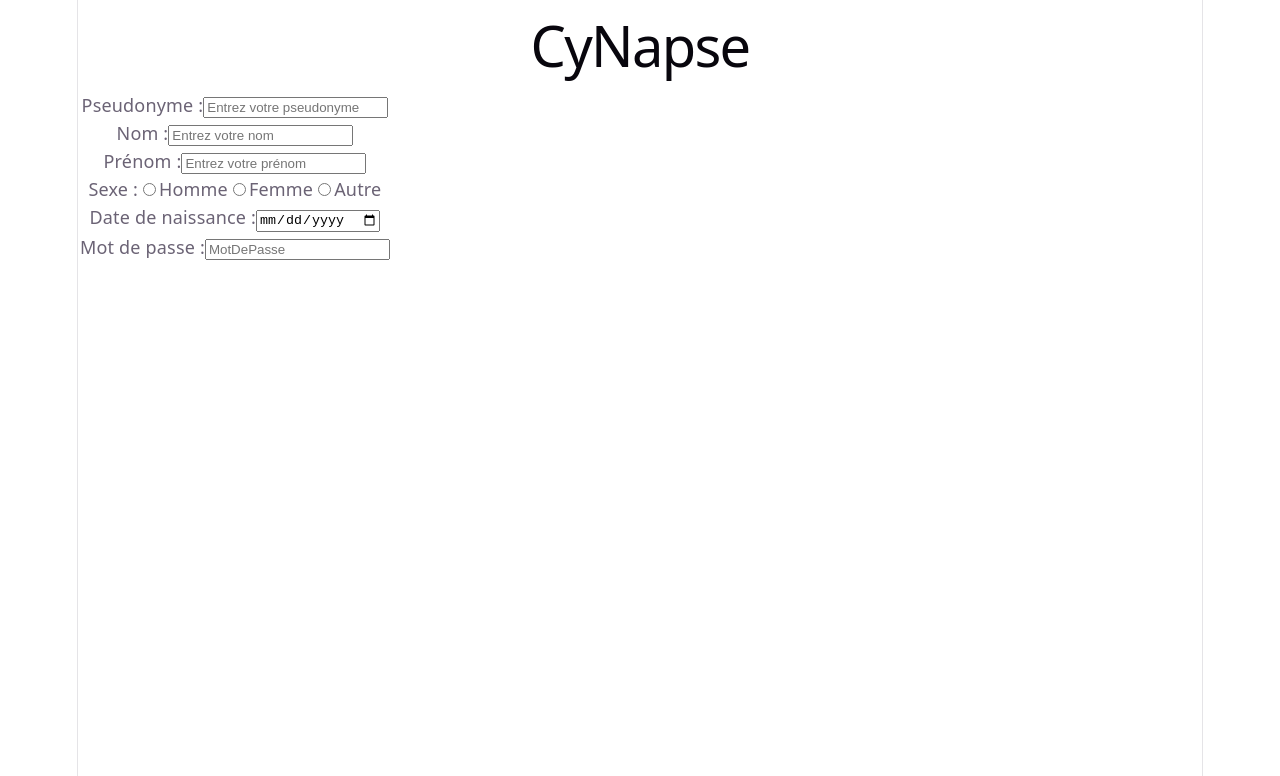
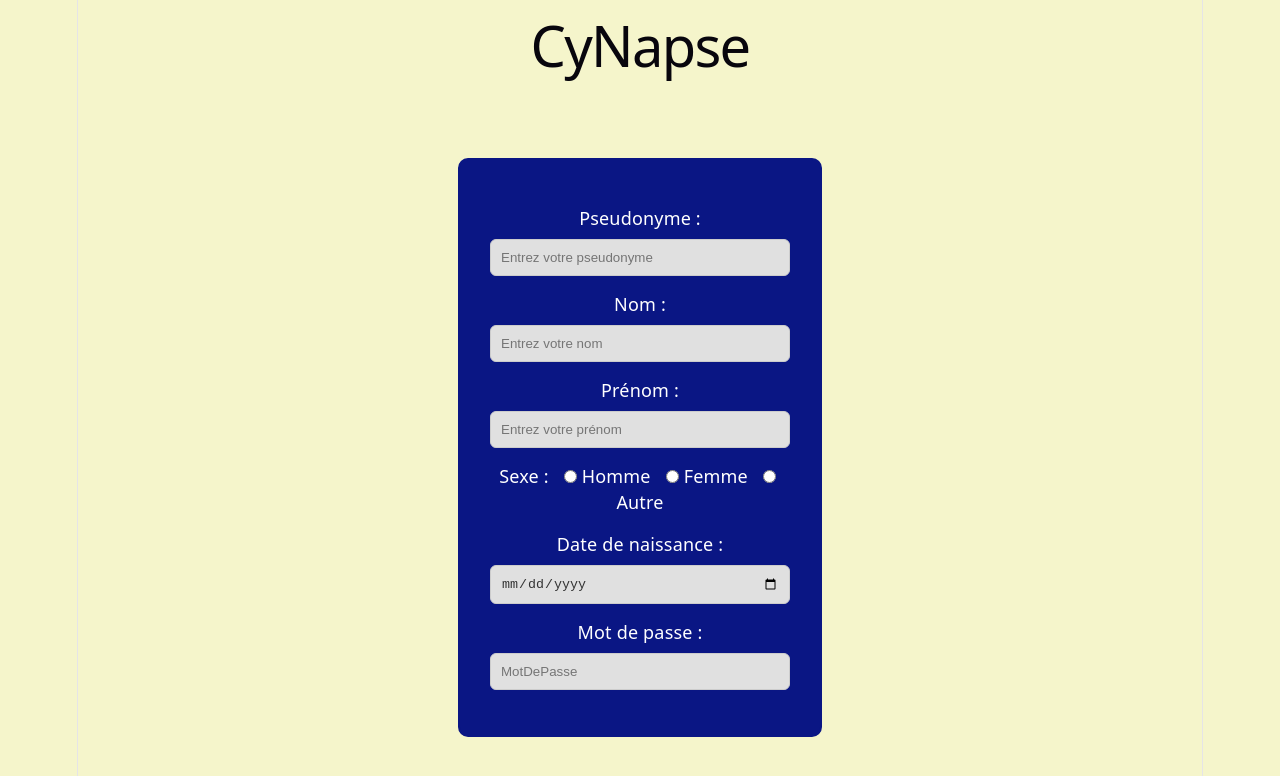
Before and after one commit to TopeEstLa/CyNapse, a React (Vite) app in the folder frontend/: page / in a window 1280 px wide. Shown: the top 776 px of the page. Built offline with nearby package versions, Linux system fonts and the light colour scheme.

Commit message:
Mathieu commit App

```diff
--- a/frontend/src/App.css
+++ b/frontend/src/App.css
@@ -11,6 +11,7 @@
   &:hover {
     border-color: var(--accent-border);
   }
+
   &:focus-visible {
     outline: 2px solid var(--accent);
     outline-offset: 2px;
@@ -42,8 +43,7 @@
     z-index: 1;
     top: 34px;
     height: 28px;
-    transform: perspective(2000px) rotateZ(300deg) rotateX(44deg) rotateY(39deg)
-      scale(1.4);
+    transform: perspective(2000px) rotateZ(300deg) rotateX(44deg) rotateY(39deg) scale(1.4);
   }
 
   .vite {
@@ -51,8 +51,7 @@
     top: 107px;
     height: 26px;
     width: auto;
-    transform: perspective(2000px) rotateZ(300deg) rotateX(40deg) rotateY(39deg)
-      scale(0.8);
+    transform: perspective(2000px) rotateZ(300deg) rotateX(40deg) rotateY(39deg) scale(0.8);
   }
 }
 
@@ -75,9 +74,10 @@
   border-top: 1px solid var(--border);
   text-align: left;
 
-  & > div {
+  &>div {
     flex: 1 1 0;
     padding: 32px;
+
     @media (max-width: 1024px) {
       padding: 24px 20px;
     }
@@ -130,6 +130,7 @@
     &:hover {
       box-shadow: var(--shadow);
     }
+
     .button-icon {
       height: 18px;
       width: 18px;
@@ -156,6 +157,7 @@
 #spacer {
   height: 88px;
   border-top: 1px solid var(--border);
+
   @media (max-width: 1024px) {
     height: 48px;
   }
@@ -177,8 +179,44 @@
     left: 0;
     border-left-color: var(--border);
   }
+
   &::after {
     right: 0;
     border-right-color: var(--border);
   }
+
 }
+
+form {
+  margin: 100px auto;
+  background-color: #0a1684;
+  color: white;
+  padding: 30px;
+  border: 2px solid #0a1684;
+  border-radius: 10px;
+  width: min-content;
+  min-width: 300px;
+}
+
+form table {
+  border-spacing: 0 15px;
+}
+
+form input:not([type="radio"]) {
+  display: block;
+  margin-top: 8px;
+  width: 100%;
+  padding: 10px;
+  border: 1px solid #ccc;
+  border-radius: 6px;
+  box-sizing: border-box;
+
+  /* Inputs */
+  background-color: #e0e0e0;
+  color: #333;
+}
+
+form input[type="radio"] {
+  margin-left: 15px;
+  margin-right: 5px;
+}
--- a/frontend/src/index.css
+++ b/frontend/src/index.css
@@ -33,7 +33,7 @@
 @media (prefers-color-scheme: dark) {
   :root {
     --text: #9ca3af;
-    --text-h: #f3f4f6;
+    --text-h: white;
     --bg: #16171d;
     --border: #2e303a;
     --code-bg: #1f2028;
@@ -52,6 +52,8 @@
 
 body {
   margin: 0;
+  background-color: #f5f5cb !important;
+  /* Couleur beige */
 }
 
 #root {
@@ -77,20 +79,24 @@ h1 {
   font-size: 56px;
   letter-spacing: -1.68px;
   margin: 32px 0;
+
   @media (max-width: 1024px) {
     font-size: 36px;
     margin: 20px 0;
   }
 }
+
 h2 {
   font-size: 24px;
   line-height: 118%;
   letter-spacing: -0.24px;
   margin: 0 0 8px;
+
   @media (max-width: 1024px) {
     font-size: 20px;
   }
 }
+
 p {
   margin: 0;
 }
```
Also changed, not shown: frontend/src/App.jsx (+12 -12 lines).
